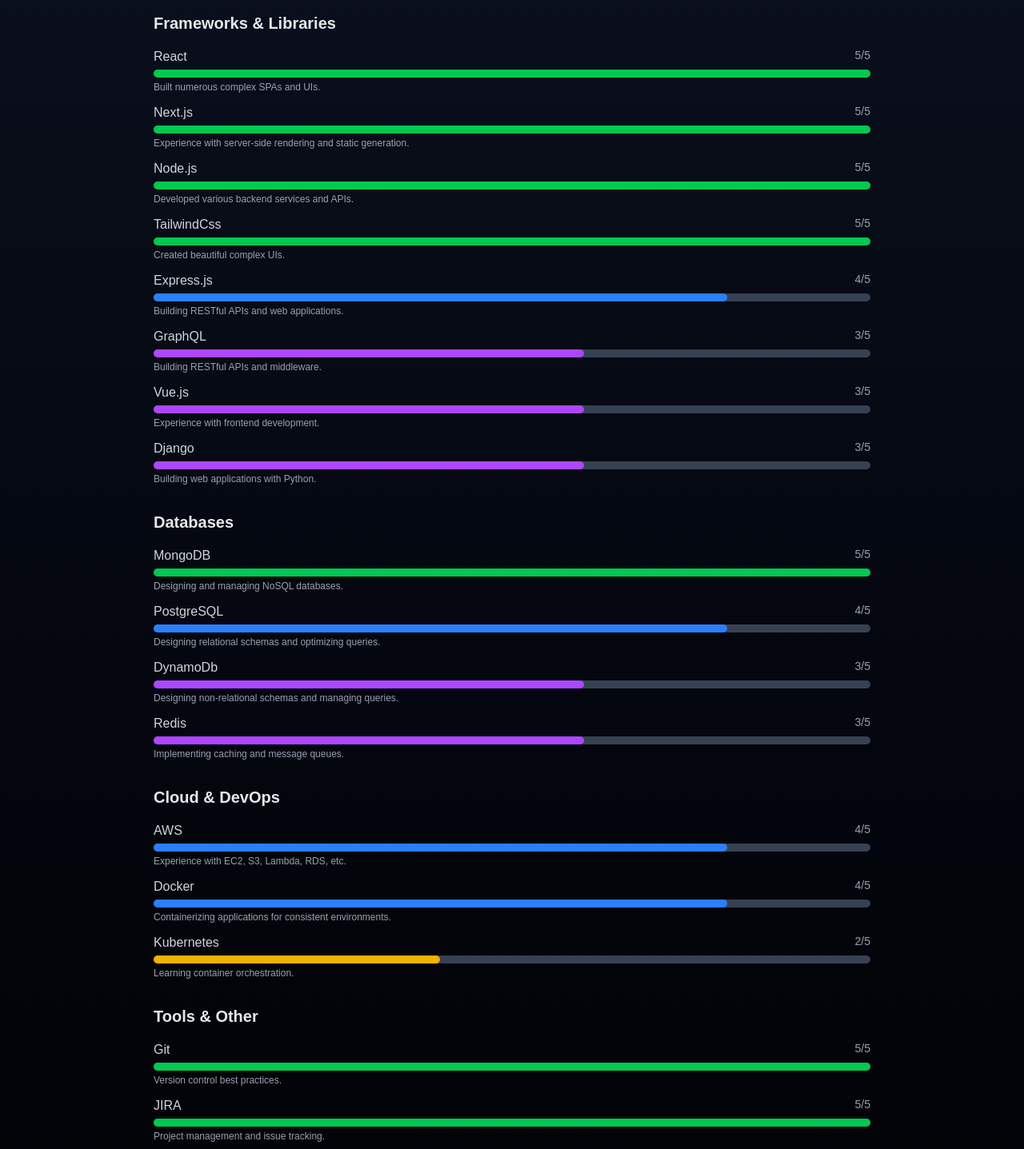
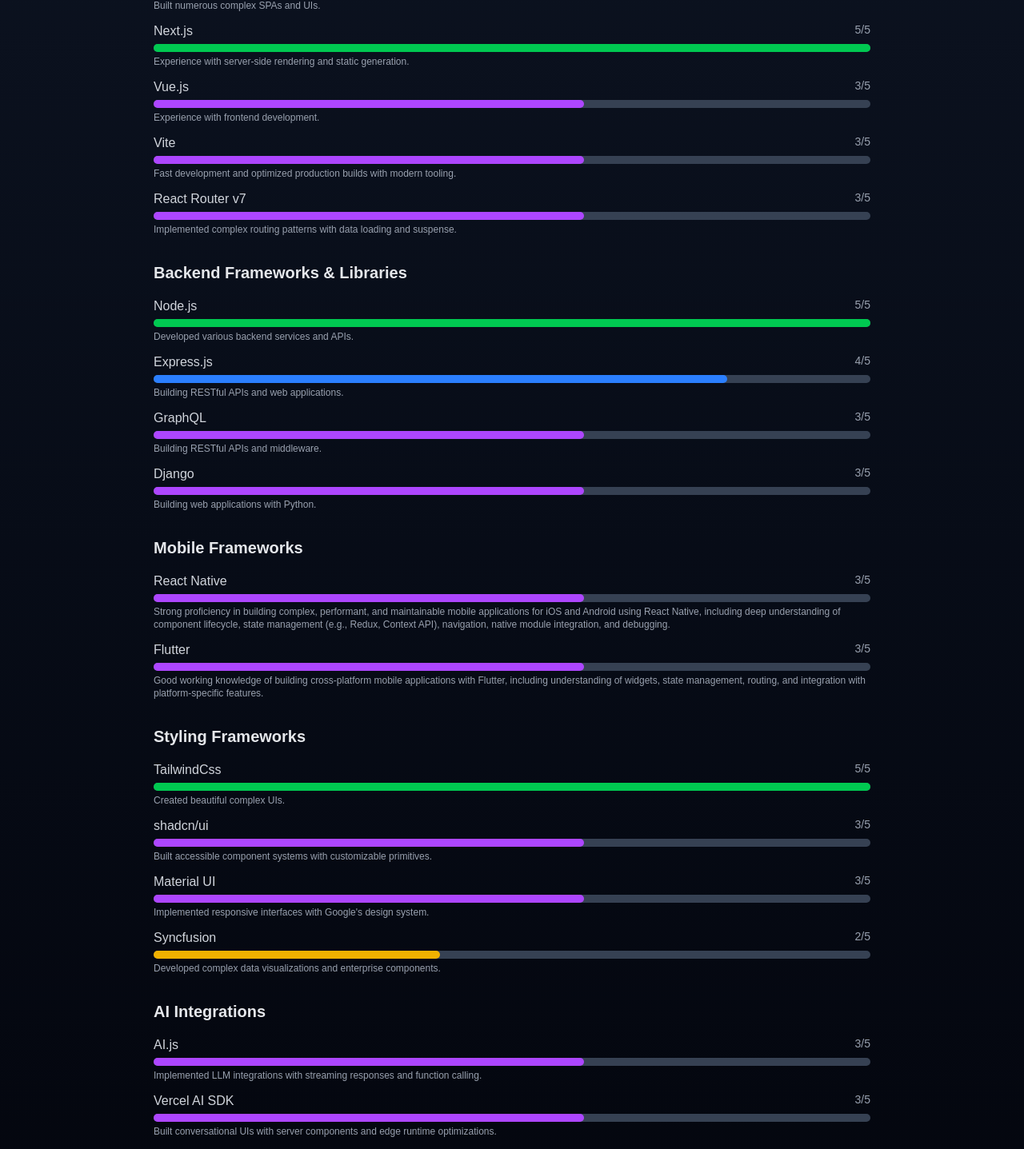
Before and after one commit to casancam/casancam-portfolio, a Next.js app: page /tech-stack in a window 1280 px wide. Shown: the part 857-2294 px from the top of the page at 80% size. Built offline with nearby package versions, Linux system fonts and the light colour scheme; a web font is replaced by a local one.

Commit message:
cv updates

```diff
--- a/src/app/projects/page.jsx
+++ b/src/app/projects/page.jsx
@@ -17,7 +17,14 @@
       client: "Bodyshop Manchester",
       requirements:
         "Create SEO-optimized and loading-efficient website, integrate bookings, Maps API and contact forms.",
-      technologies: ["React", "NextJs", "MongoDB", "EmailJs", "GoogleMapsAPI", "Tailwind"],
+      technologies: [
+        "React",
+        "NextJs",
+        "MongoDB",
+        "EmailJs",
+        "GoogleMapsAPI",
+        "Tailwind",
+      ],
       tags: ["Frontend", "API", "Automobile"],
       description:
         "Complete design and creation of a website for a vehicle bodyshop company operating in Manchester. Website should be fast and be professional.",
@@ -42,7 +49,14 @@
       client: "BMManchester",
       requirements:
         "Create SEO-optimized and loading-efficient website, Maps API, integrate bookings and complex contact form to sell a car.",
-      technologies: ["React", "NextJs", "MongoDB", "EmailJs", "GoogleMapsAPI", "Tailwind"],
+      technologies: [
+        "React",
+        "NextJs",
+        "MongoDB",
+        "EmailJs",
+        "GoogleMapsAPI",
+        "Tailwind",
+      ],
       tags: ["Frontend", "API", "Automobile"],
       description:
         "Complete redesign and creation of a website for a BMW Garage business operating in Manchester. Website should be fast and be professional and SEO reliable over time (good content).",
@@ -74,7 +88,7 @@
         "GoogleMapsAPI",
         "ThreeJs",
         "React Three Fiber",
-        "Tailwind"
+        "Tailwind",
       ],
       tags: ["Frontend", "API", "Sports", "3D"],
       description:
@@ -99,7 +113,14 @@
       client: "Alloy Refurb Salford",
       requirements:
         "Business website creation, SEO strategy and booking system",
-      technologies: ["React", "NextJs", "EmailJs", "MongoDb", "GoogleMapsAPI", "Tailwind"],
+      technologies: [
+        "React",
+        "NextJs",
+        "EmailJs",
+        "MongoDb",
+        "GoogleMapsAPI",
+        "Tailwind",
+      ],
       tags: ["Frontend", "API", "Automobile"],
       description:
         "Created a website for ARS, integrated contact forms, booking system with MongoDb and Maps APIs and created SEO content strategy",
@@ -154,7 +175,7 @@
         "GoogleMapsAPI",
         "ThreeJs",
         "React Three Fiber",
-        "Tailwind"
+        "Tailwind",
       ],
       tags: ["Frontend", "API", "Automobile", "3D"],
       description:
@@ -186,7 +207,7 @@
         "GoogleMapsAPI",
         "ThreeJs",
         "React Three Fiber",
-        "Tailwind"
+        "Tailwind",
       ],
       tags: ["Frontend", "API", "Automobile", "3D"],
       description:
@@ -218,7 +239,7 @@
         "GoogleMapsAPI",
         "ThreeJs",
         "React Three Fiber",
-        "Tailwind"
+        "Tailwind",
       ],
       tags: ["Frontend", "API", "Automobile", "3D"],
       description:
@@ -317,7 +338,7 @@
       achievements: [
         "1st Full-Stack Project",
         "Successfully designed UI and implemented Firebase integration",
-        "Successfully onboarded 3 users and gathered feedback on how could I have done better UX-wise"
+        "Successfully onboarded 3 users and gathered feedback on how could I have done better UX-wise",
       ],
       challenges:
         "Using Firebase for the first time in a full-stack project, user management, like feature and following and filtering content",
@@ -327,6 +348,40 @@
       links: {
         demo: "https://softwaregram.vercel.app/login",
         github: "https://github.com/casancam/Instagram-clone",
+      },
+    },
+    {
+      id: 5,
+      title: "AIviewed",
+      requirements:
+        "Create an AI-powered platform to create/prepare software engineer interview with voice integration and get feedback based on performance",
+      technologies: [
+        "Typescript",
+        "React",
+        "Tailwind",
+        "Figma",
+        "Firebase",
+        "Gemini",
+        "Vapi",
+        "Shadcn",
+      ],
+      tags: ["Personal", "Frontend", "API", "Backend", "AI", "Voice"],
+      description:
+        "Built a basic platform that allows you to sign up/in, create your own personalised AI-powered code interviews, complete them and get feedback (Currently not working due to Vapi updates)",
+      achievements: [
+        "1st Full-Stack Project that integrates AI (voice) + AI(feedback with Gemini)",
+        "Successfully designed UI and implemented Firebase integration",
+        "Successfully created, completed and reviewed an AI-powered interview",
+        "Successfully used shadcn for UI components",
+      ],
+      challenges:
+        "Using Vapi for the voice workflows, AI (Gemini) integration was easy. Vapi has been updated and workflows don't work now",
+      learnings:
+        "Learnt to integrate ai library, how to query Gemini or other models, how to integrate and use Vapi within the codebase. Reinforced Firebase knowledge",
+      image: "/images/AIviewed.png",
+      links: {
+        demo: "https://ai-viewed.vercel.app/",
+        // github: "https://github.com/casancam/Instagram-clone",
       },
     },
   ];
@@ -485,43 +540,6 @@
           )}
         </motion.div>
 
-        {/* Client Projects Section */}
-        <section ref={clientRef} className="mb-20 px-2">
-          <motion.h2
-            className="text-3xl font-bold mb-10 pl-4 border-l-4 border-purple-500"
-            initial={{ opacity: 0, x: -20 }}
-            animate={{ opacity: 1, x: 0 }}
-            transition={{ duration: 0.5 }}
-          >
-            Client Projects
-          </motion.h2>
-
-          {filteredClientProjects.length > 0 ? (
-            <div className="grid grid-cols-1 sm:grid-cols-2 lg:grid-cols-3 gap-3">
-              {filteredClientProjects.map((project, index) => (
-                <ProjectCard
-                  key={project.id}
-                  project={project}
-                  index={index}
-                  isClient={true}
-                />
-              ))}
-            </div>
-          ) : (
-            <div className="text-center py-16">
-              <p className="text-gray-400 text-lg">
-                No client projects match your selected filters.
-              </p>
-              <button
-                onClick={clearTags}
-                className="mt-4 text-purple-400 hover:text-purple-300 transition-colors"
-              >
-                Clear filters to see all projects
-              </button>
-            </div>
-          )}
-        </section>
-
         {/* Personal Projects Section */}
         <section ref={personalRef} className="mb-20 px-2">
           <motion.h2
@@ -555,6 +573,43 @@
               <button
                 onClick={clearTags}
                 className="mt-4 text-pink-400 hover:text-pink-300 transition-colors"
+              >
+                Clear filters to see all projects
+              </button>
+            </div>
+          )}
+        </section>
+
+        {/* Client Projects Section */}
+        <section ref={clientRef} className="mb-20 px-2">
+          <motion.h2
+            className="text-3xl font-bold mb-10 pl-4 border-l-4 border-purple-500"
+            initial={{ opacity: 0, x: -20 }}
+            animate={{ opacity: 1, x: 0 }}
+            transition={{ duration: 0.5 }}
+          >
+            Client Projects
+          </motion.h2>
+
+          {filteredClientProjects.length > 0 ? (
+            <div className="grid grid-cols-1 sm:grid-cols-2 lg:grid-cols-3 gap-3">
+              {filteredClientProjects.map((project, index) => (
+                <ProjectCard
+                  key={project.id}
+                  project={project}
+                  index={index}
+                  isClient={true}
+                />
+              ))}
+            </div>
+          ) : (
+            <div className="text-center py-16">
+              <p className="text-gray-400 text-lg">
+                No client projects match your selected filters.
+              </p>
+              <button
+                onClick={clearTags}
+                className="mt-4 text-purple-400 hover:text-purple-300 transition-colors"
               >
                 Clear filters to see all projects
               </button>
--- a/src/app/tech-stack/page.jsx
+++ b/src/app/tech-stack/page.jsx
@@ -25,24 +25,18 @@
           "Experienced in backend development, scripting, and data analysis.",
       },
       {
-        name: "React Native",
-        level: 3,
-        description:
-          "Strong proficiency in building complex, performant, and maintainable mobile applications for iOS and Android using React Native, including deep understanding of component lifecycle, state management (e.g., Redux, Context API), navigation, native module integration, and debugging.",
-      },
-      {
-        name: "Flutter",
-        level: 3,
-        description:
-          "Good working knowledge of building cross-platform mobile applications with Flutter, including understanding of widgets, state management, routing, and integration with platform-specific features.",
-      },
-      {
         name: "Go",
         level: 2,
         description: "Learning and building microservices.",
       },
+      {
+        name: "C++",
+        level: 2,
+        description:
+          "Writing performant system-level applications and exploring backend development.",
+      },
     ],
-    frameworks: [
+    frontend: [
       {
         name: "React",
         level: 5,
@@ -55,14 +49,28 @@
           "Experience with server-side rendering and static generation.",
       },
       {
+        name: "Vue.js",
+        level: 3,
+        description: "Experience with frontend development.",
+      },
+      {
+        name: "Vite",
+        level: 3,
+        description:
+          "Fast development and optimized production builds with modern tooling.",
+      },
+      {
+        name: "React Router v7",
+        level: 3,
+        description:
+          "Implemented complex routing patterns with data loading and suspense.",
+      },
+    ],
+    backend: [
+      {
         name: "Node.js",
         level: 5,
         description: "Developed various backend services and APIs.",
-      },
-      {
-        name: "TailwindCss",
-        level: 5,
-        description: "Created beautiful complex UIs.",
       },
       {
         name: "Express.js",
@@ -75,14 +83,48 @@
         description: "Building RESTful APIs and middleware.",
       },
       {
-        name: "Vue.js",
-        level: 3,
-        description: "Experience with frontend development.",
-      },
-      {
         name: "Django",
         level: 3,
         description: "Building web applications with Python.",
+      },
+    ],
+    mobile: [
+      {
+        name: "React Native",
+        level: 3,
+        description:
+          "Strong proficiency in building complex, performant, and maintainable mobile applications for iOS and Android using React Native, including deep understanding of component lifecycle, state management (e.g., Redux, Context API), navigation, native module integration, and debugging.",
+      },
+      {
+        name: "Flutter",
+        level: 3,
+        description:
+          "Good working knowledge of building cross-platform mobile applications with Flutter, including understanding of widgets, state management, routing, and integration with platform-specific features.",
+      },
+    ],
+    styling: [
+      {
+        name: "TailwindCss",
+        level: 5,
+        description: "Created beautiful complex UIs.",
+      },
+      {
+        name: "shadcn/ui",
+        level: 3,
+        description:
+          "Built accessible component systems with customizable primitives.",
+      },
+      {
+        name: "Material UI",
+        level: 3,
+        description:
+          "Implemented responsive interfaces with Google's design system.",
+      },
+      {
+        name: "Syncfusion",
+        level: 2,
+        description:
+          "Developed complex data visualizations and enterprise components.",
       },
     ],
     databases: [
@@ -97,14 +139,40 @@
         description: "Designing relational schemas and optimizing queries.",
       },
       {
+        name: "Firebase",
+        level: 4,
+        description:
+          "Developing real-time applications with comprehensive cloud services.",
+      },
+      {
         name: "DynamoDb",
         level: 3,
         description: "Designing non-relational schemas and managing queries.",
       },
       {
-        name: "Redis",
+        name: "Appwrite",
+        level: 2,
+        description: "Exploring open-source backend-as-a-service platform.",
+      },
+    ],
+    ai: [
+      {
+        name: "AI.js",
         level: 3,
-        description: "Implementing caching and message queues.",
+        description:
+          "Implemented LLM integrations with streaming responses and function calling.",
+      },
+      {
+        name: "Vercel AI SDK",
+        level: 3,
+        description:
+          "Built conversational UIs with server components and edge runtime optimizations.",
+      },
+      {
+        name: "Vapi",
+        level: 2,
+        description:
+          "Created multi-modal voice assistants with customized conversation flows.",
       },
     ],
     cloud: [
@@ -137,6 +205,13 @@
         description: "Writing unit and integration tests.",
       },
       {
+        name: "Datadog",
+        level: 4,
+        description:
+          "Implemented application performance monitoring and real-time metrics dashboards.",
+      },
+
+      {
         name: "CI/CD (e.g., Jenkins, GitHub Actions)",
         level: 4,
         description: "Setting up automated pipelines.",
@@ -145,6 +220,44 @@
         name: "Webpack",
         level: 4,
         description: "Configuring build processes.",
+      },
+      {
+        name: "Sentry",
+        level: 2,
+        description:
+          "Set up error tracking and performance monitoring across frontend and backend systems.",
+      },
+    ],
+    softSkills: [
+      {
+        name: "Communication",
+        level: 5,
+        description: "Effectively conveying complex technical concepts to diverse audiences and stakeholders.",
+      },
+      {
+        name: "Problem Solving",
+        level: 5,
+        description: "Breaking down complex challenges and developing innovative solutions.",
+      },
+      {
+        name: "Teamwork & Collaboration",
+        level: 4,
+        description: "Working effectively across multidisciplinary teams and contributing to shared objectives.",
+      },
+      {
+        name: "Project Management",
+        level: 4,
+        description: "Planning, executing, and closing projects on time with effective resource allocation.",
+      },
+      {
+        name: "Adaptability",
+        level: 4,
+        description: "Quickly learning new technologies and adjusting to changing requirements and environments.",
+      },
+      {
+        name: "Leadership",
+        level: 4,
+        description: "Guiding team members, making decisions, and taking ownership of initiatives.",
       },
     ],
   },
@@ -184,7 +297,7 @@
     {
       year: 2025,
       description:
-        "Currently exploring Go and Kubernetes for microservices architecture.",
+        "Currently exploring Kubernetes and full-stack web-apps with AI integrations",
     },
   ],
 
@@ -363,13 +476,47 @@
 
             <div>
               <h3 className="text-xl font-semibold mb-4 text-gray-200">
-                Frameworks & Libraries
+                Frontend Frameworks & Libraries
               </h3>
-              {techStackData.proficiencyLevels.frameworks.map(
-                (skill, index) => (
-                  <AnimatedSkillBar key={index} skill={skill} />
-                )
-              )}
+              {techStackData.proficiencyLevels.frontend.map((skill, index) => (
+                <AnimatedSkillBar key={index} skill={skill} />
+              ))}
+            </div>
+
+            <div>
+              <h3 className="text-xl font-semibold mb-4 text-gray-200">
+                Backend Frameworks & Libraries
+              </h3>
+              {techStackData.proficiencyLevels.backend.map((skill, index) => (
+                <AnimatedSkillBar key={index} skill={skill} />
+              ))}
+            </div>
+
+            <div>
+              <h3 className="text-xl font-semibold mb-4 text-gray-200">
+                Mobile Frameworks
+              </h3>
+              {techStackData.proficiencyLevels.mobile.map((skill, index) => (
+                <AnimatedSkillBar key={index} skill={skill} />
+              ))}
+            </div>
+
+            <div>
+              <h3 className="text-xl font-semibold mb-4 text-gray-200">
+                Styling Frameworks
+              </h3>
+              {techStackData.proficiencyLevels.styling.map((skill, index) => (
+                <AnimatedSkillBar key={index} skill={skill} />
+              ))}
+            </div>
+
+            <div>
+              <h3 className="text-xl font-semibold mb-4 text-gray-200">
+                AI Integrations
+              </h3>
+              {techStackData.proficiencyLevels.ai.map((skill, index) => (
+                <AnimatedSkillBar key={index} skill={skill} />
+              ))}
             </div>
 
             <div>
@@ -399,6 +546,14 @@
               ))}
             </div>
           </div>
+          <div>
+  <h3 className="text-xl font-semibold mb-4 text-gray-200">
+    Soft Skills
+  </h3>
+  {techStackData.proficiencyLevels.softSkills.map((skill, index) => (
+    <AnimatedSkillBar key={index} skill={skill} />
+  ))}
+</div>
         </section>
 
         {/* Skill Learning Journey */}
--- a/src/sections/home/Hero.jsx
+++ b/src/sections/home/Hero.jsx
@@ -51,8 +51,7 @@
             </div>
 
             <p className="text-white-50 md:text-xl relative z-10 pointer-events-none">
-              Hi, I am Carlos Sanchez, a developer based in the UK with a passion for
-              code.
+              Hi, I am Carlos Sanchez, a full-stack engineer based in the UK <br /> excited about frontend, backend and mobile development.
             </p>
 
             <ArrowButton
--- a/src/sections/home/ShowcaseSection.jsx
+++ b/src/sections/home/ShowcaseSection.jsx
@@ -83,13 +83,13 @@
             <div className="project" ref={libraryRef}>
               <div className="image-wrapper bg-[#FFEFDB]">
                 <img
-                  src="/images/pokedex.png"
-                  alt="Library Management Platform"
+                  src="/images/AIviewed.png"
+                  alt="AI-powered interview platform"
                 />
               </div>
-              <a href="https://pokedex-drab-omega.vercel.app/">
+              <a href="https://ai-viewed.vercel.app/">
                 <h2 className="hover:text-purple-500">
-                  My Full Pokedex Showcase (PokeAPI)
+                  AI-Powered Coding Interview Platform (Call feature not working currently due to Vapi update)
                 </h2>
               </a>
             </div>
```
Also changed, not shown: src/app/work-experience/page.jsx (+8 -7 lines), src/constants/index.js (+4 -10 lines), public/images/AIviewed.png (added), 1 other file (tests, documents, lock files or other folders).
